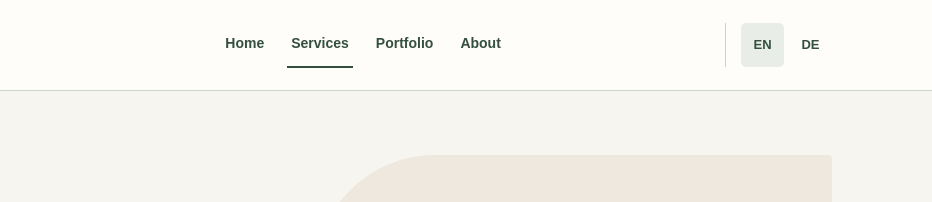
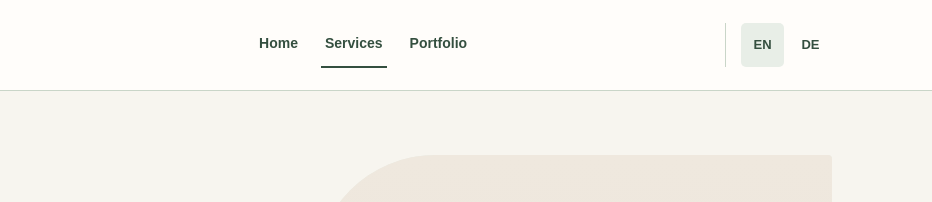
Before and after one commit to iinesiines/Nettisivu-musiikki-kuvat, a plain HTML site: page services.html in a window 1280 px wide. Shown: the top 202 px of the page, 348-1280 px from the left. Drawn offline with Linux system fonts and the light colour scheme.

Commit message:
Fix HTML structure in services.html

```diff
--- a/services.html
+++ b/services.html
@@ -18,7 +18,7 @@
 </a>
 <nav aria-label="Main navigation"><ul class="nav-list"><li><a href="index.html">Home</a></li>
 <li><a aria-current="page" href="services.html">Services</a></li>
-<li><a href="portfolio.html">Portfolio</a></li><li><a href="index.html#about">About</a></li></ul></nav>
+<li><a href="portfolio.html">Portfolio</a></li></ul></nav>
 <nav aria-label="Language selection" class="language-switch"><a aria-current="page" aria-label="English" href="services.html" hreflang="en" lang="en">EN</a><a aria-label="Deutsch" href="leistungen.html" hreflang="de" lang="de">DE</a></nav></div>
 </header>
 <main id="main-content">
```
